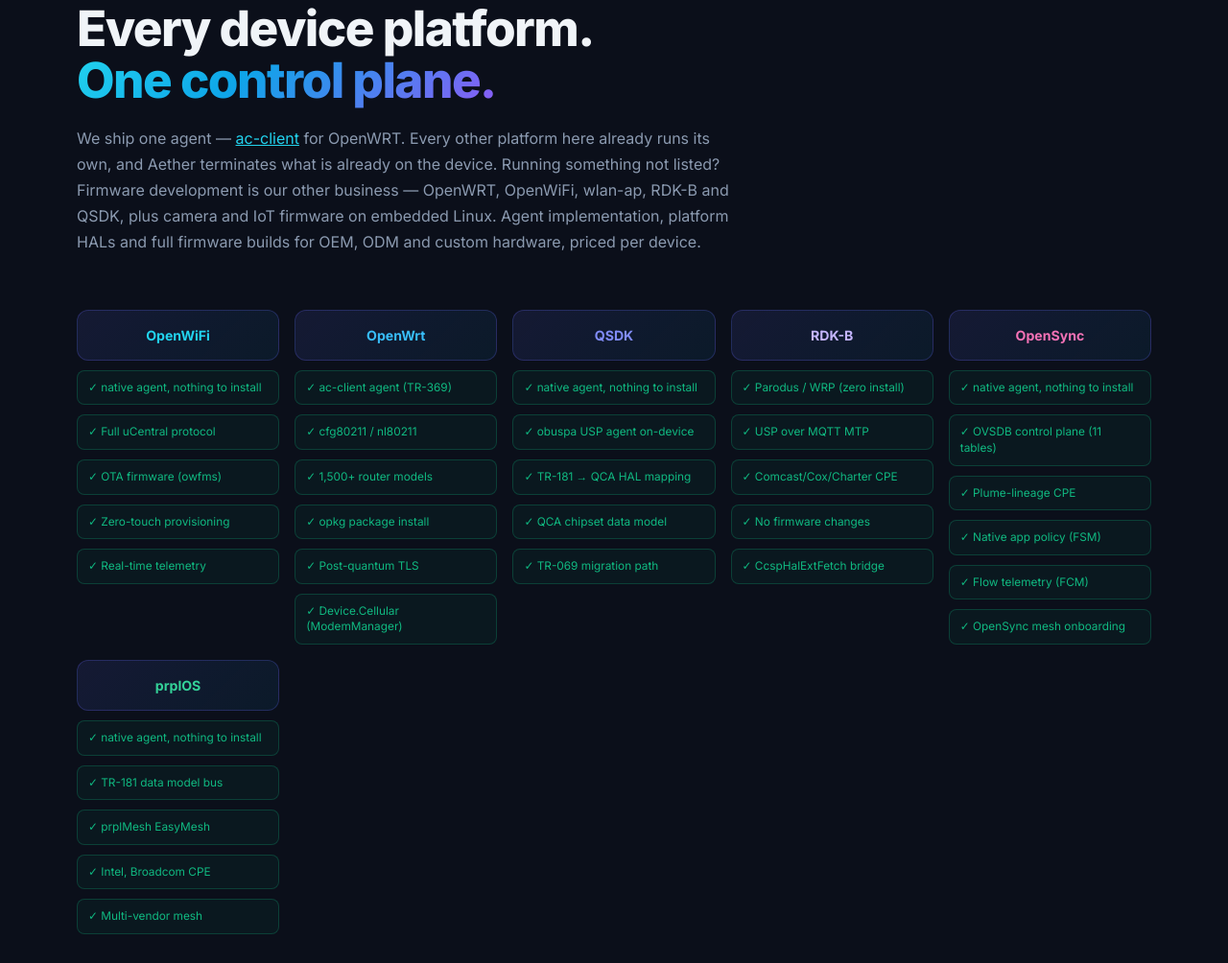
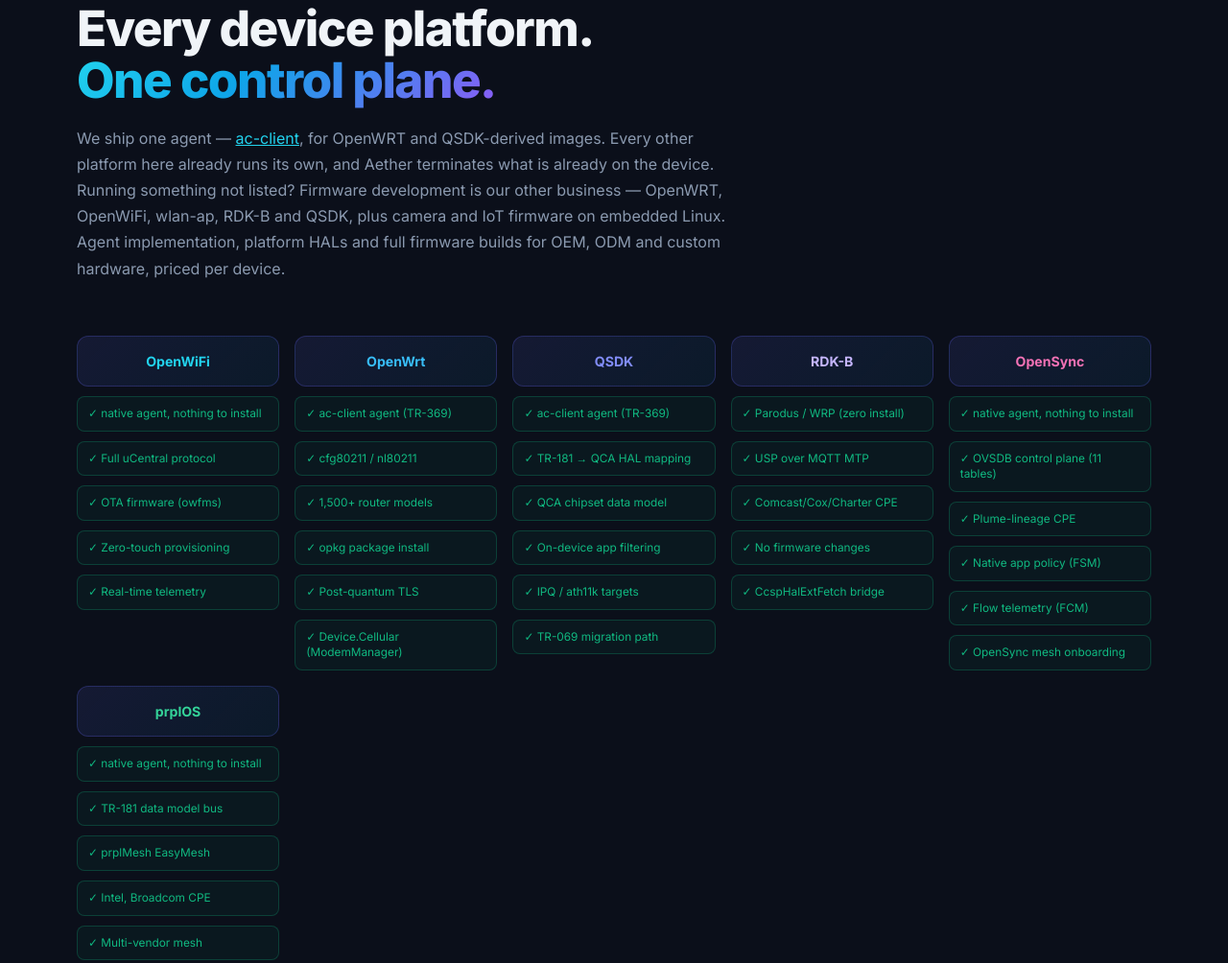
Before and after one commit to optim-enterprises-bv/aether-marketing, an Astro site: page / in a window 1280 px wide. Shown: the part 10330-11334 px from the top of the page at 96% size. Built offline with nearby package versions, Linux system fonts and the light colour scheme; Astro itself is replaced by a stand-in of ours.

Commit message:
landing: QSDK runs ac-client, not obuspa
The QSDK column claimed "native agent, nothing to install" and "obuspa USP agent
on-device". Neither is right: QSDK-derived images run OUR agent, ac-client — the
D50 build carries it alongside the on-device filtering stack, and ac-client is
what exposes the TR-181 objects that configure that stack.

Also corrected the section intro, which said ac-client was "for OpenWRT" and that
every other platform "already runs its own". QSDK contradicts both halves.

Replaced the freed line with two claims the D50 build substantiates: on-device
app filtering, and IPQ/ath11k targets.

```diff
--- a/src/pages/index.astro
+++ b/src/pages/index.astro
@@ -608,8 +608,8 @@
     <div class="tag tag-emerald">Platform Support</div>
     <h2>Every device platform.<br><span class="gradient-text">One control plane.</span></h2>
     <p style="margin-top:20px; color:var(--text-secondary); max-width:680px; font-size:1rem; line-height:1.7;">
-      We ship one agent — <a href="/open" style="color:var(--aether-cyan)">ac-client</a> for OpenWRT. Every other platform here already
-      runs its own, and Aether terminates what is already on the device. Running something not listed?
+      We ship one agent — <a href="/open" style="color:var(--aether-cyan)">ac-client</a>, for OpenWRT and QSDK-derived
+      images. Every other platform here already runs its own, and Aether terminates what is already on the device. Running something not listed?
       Firmware development is our other business — OpenWRT, OpenWiFi, wlan-ap, RDK-B and QSDK, plus camera and IoT firmware on embedded Linux. Agent implementation, platform HALs and full firmware builds for OEM, ODM and custom hardware, priced per device.
     </p>
     <div class="matrix-grid">
@@ -632,10 +632,11 @@
       </div>
       <div class="matrix-col">
         <div class="matrix-header" style="color:#818cf8">QSDK</div>
-        <div class="matrix-item green">✓ native agent, nothing to install</div>
-        <div class="matrix-item green">✓ obuspa USP agent on-device</div>
+        <div class="matrix-item green">✓ ac-client agent (TR-369)</div>
         <div class="matrix-item green">✓ TR-181 → QCA HAL mapping</div>
         <div class="matrix-item green">✓ QCA chipset data model</div>
+        <div class="matrix-item green">✓ On-device app filtering</div>
+        <div class="matrix-item green">✓ IPQ / ath11k targets</div>
         <div class="matrix-item green">✓ TR-069 migration path</div>
       </div>
       <div class="matrix-col">
```
